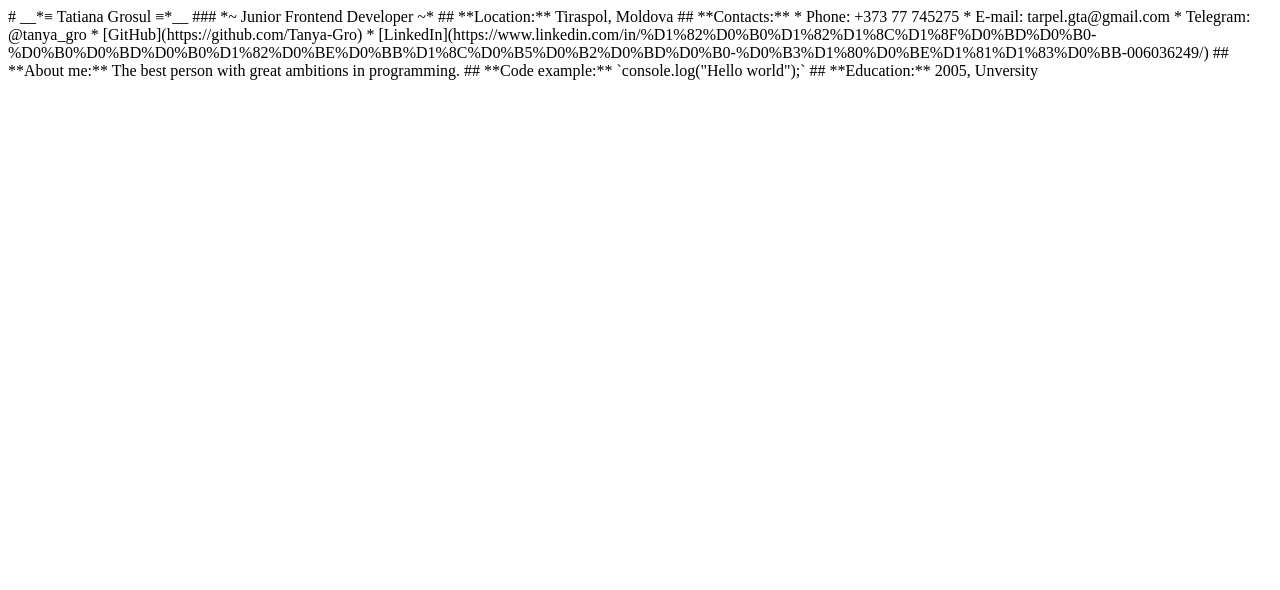
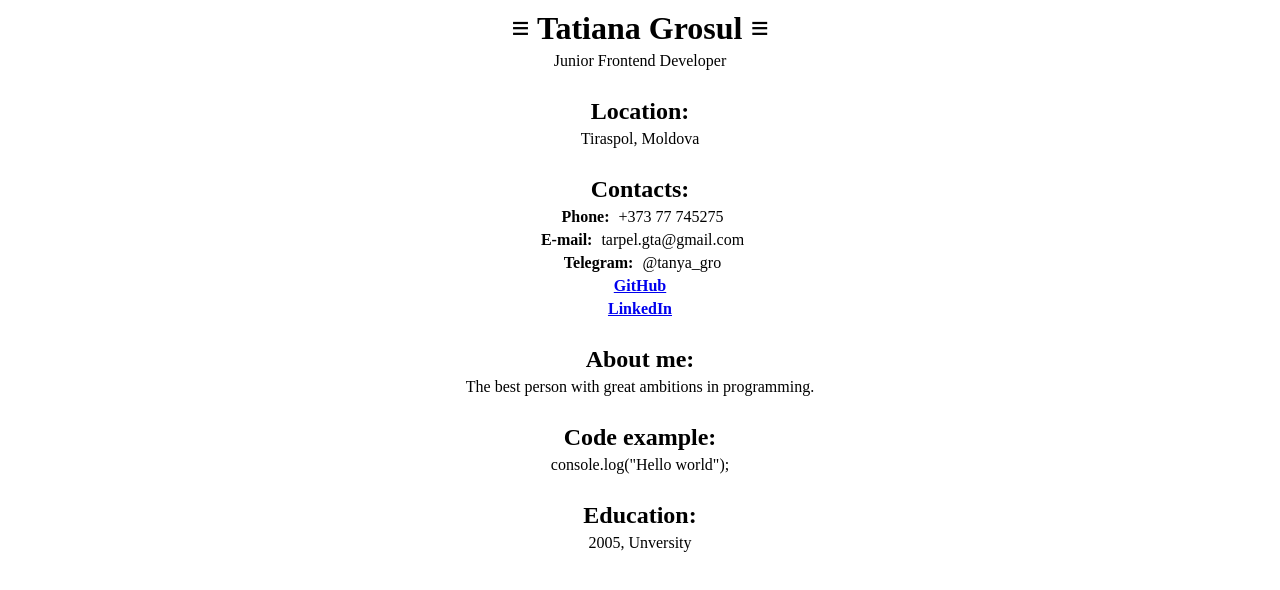
Before and after one commit to Tanya-Gro/rsschool-cv, a plain HTML site: page index.html in a window 1280 px wide. Drawn offline with Linux system fonts and the light colour scheme.

Commit message:
fix: index and style files

```diff
--- a/index.html
+++ b/index.html
@@ -1,22 +1,42 @@
-# __*≡ Tatiana Grosul ≡*__
-### *~ Junior Frontend Developer ~*
+<!DOCTYPE html>
+<html lang="en">
 
-## **Location:**
-Tiraspol, Moldova
+<head>
+    <meta charset="UTF-8">
+    <meta name="viewport" content="width=device-width, initial-scale=1.0">
+    <title>CV</title>
+    <link rel="stylesheet" href="style.css">
+</head>
 
-## **Contacts:**
-* Phone: +373 77 745275
-* E-mail: tarpel.gta@gmail.com
-* Telegram: @tanya_gro
-* [GitHub](https://github.com/Tanya-Gro)
-*
-[LinkedIn](https://www.linkedin.com/in/%D1%82%D0%B0%D1%82%D1%8C%D1%8F%D0%BD%D0%B0-%D0%B0%D0%BD%D0%B0%D1%82%D0%BE%D0%BB%D1%8C%D0%B5%D0%B2%D0%BD%D0%B0-%D0%B3%D1%80%D0%BE%D1%81%D1%83%D0%BB-006036249/)
+<body>
+    <div>
+        <h1>≡ Tatiana Grosul ≡</h1>
 
-## **About me:**
-The best person with great ambitions in programming.
+        <p>Junior Frontend Developer</p>
+        <br>
+        <h2>Location:</h2>
+        <p> Tiraspol, Moldova</p>
+        <br>
+        <h2>Contacts:</h2>
+        <ul>
+            <li><b>Phone:</b> +373 77 745275</li>
+            <li><b>E-mail:</b> tarpel.gta@gmail.com</li>
+            <li><b>Telegram:</b> @tanya_gro</li>
+            <li><a href="https://github.com/Tanya-Gro"><b>GitHub</b></a></li>
+            <li><a
+                    href="https://www.linkedin.com/in/%D1%82%D0%B0%D1%82%D1%8C%D1%8F%D0%BD%D0%B0-%D0%B0%D0%BD%D0%B0%D1%82%D0%BE%D0%BB%D1%8C%D0%B5%D0%B2%D0%BD%D0%B0-%D0%B3%D1%80%D0%BE%D1%81%D1%83%D0%BB-006036249/"><b>LinkedIn</b></a>
+            </li>
+        </ul>
+        <br>
+        <h2>About me:</h2>
+        <p> The best person with great ambitions in programming.</p>
+        <br>
+        <h2>Code example:</h2>
+        <p>console.log("Hello world");</p>
+        <br>
+        <h2>Education:</h2>
+        <p>2005, Unversity</p>
+    </div>
+</body>
 
-## **Code example:**
-`console.log("Hello world");`
-
-## **Education:**
-2005, Unversity
+</html>
--- a/style.css
+++ b/style.css
@@ -0,0 +1,14 @@
+* {
+    margin: 5px 5px;
+    text-align: center;
+}
+
+ul {
+    padding-left: 0px;
+}
+
+li {
+    /* list-style-position: inside; */
+    list-style-type: none;
+    text-align: center;
+}
```
